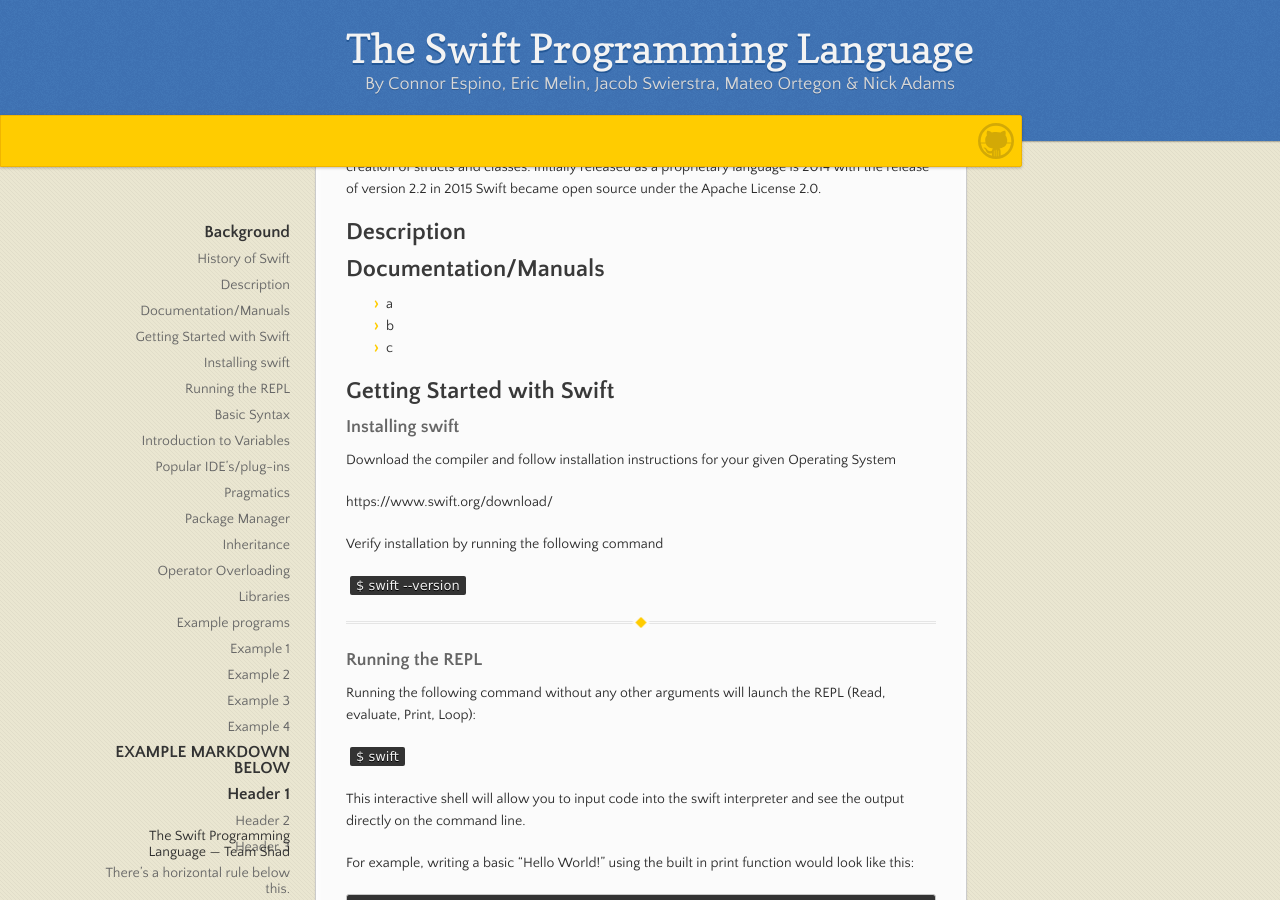
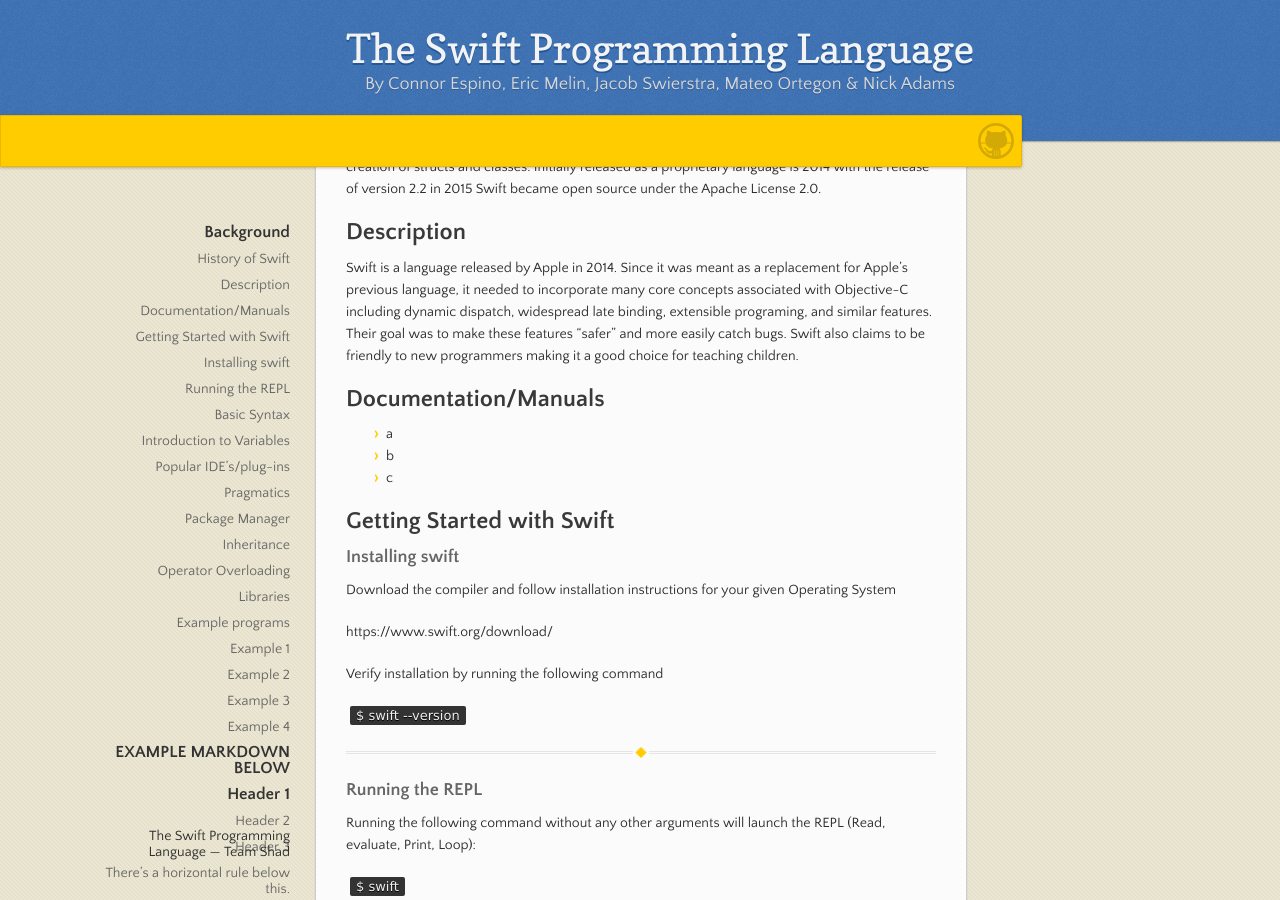
Before and after one commit to MelinHead225/cs354-lw1, a Jekyll site: the page built from index.md, in a window 1280 px wide and 900 px high, scrolled down 338 px. Built offline with Jekyll 4.4.1, drawn with Linux system fonts in a browser that asks for light colours.

Commit message:
Adding Description

```diff
--- a/index.md
+++ b/index.md
@@ -6,6 +6,7 @@ Swift is a general-purpose, multi-paradigm, compiled programming language releas
 ## History of Swift
 Swift's developement originally began in 2010 by Chris Lattner. Swift was originally developed as a replacement for Apple's previous programming language Objective-C since it lacked modern features.  While developing Swift, Apple included the ability to interoperate with the previously existing Objective-C code from previous decades.  Swift uses the Objective-C runtime library which allows for C, C++, Objective-C, and Swift code to all run within one program.  Swift was developed with the intent to support the concept of 'protcol extensibility' which allows for the creation of structs and classes.  Initially released as a proprietary language is 2014 with the release of version 2.2 in 2015 Swift became open source under the Apache License 2.0.
 ## Description
+Swift is a language released by Apple in 2014. Since it was meant as a replacement for Apple’s previous language, it needed to incorporate many core concepts associated with Objective-C including dynamic dispatch, widespread late binding, extensible programing, and similar features. Their goal was to make these features “safer” and more easily catch bugs. Swift also claims to be friendly to new programmers making it a good choice for teaching children.
 ## Documentation/Manuals
 - a
 - b
```
